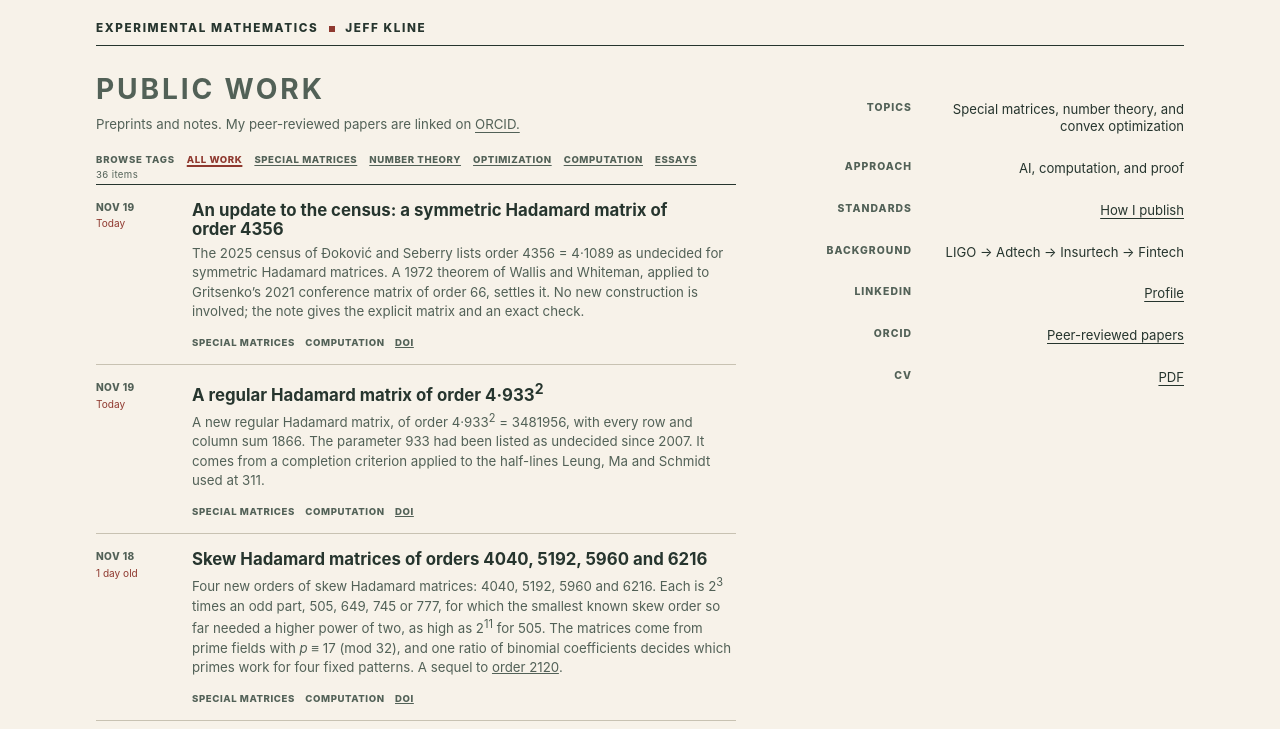
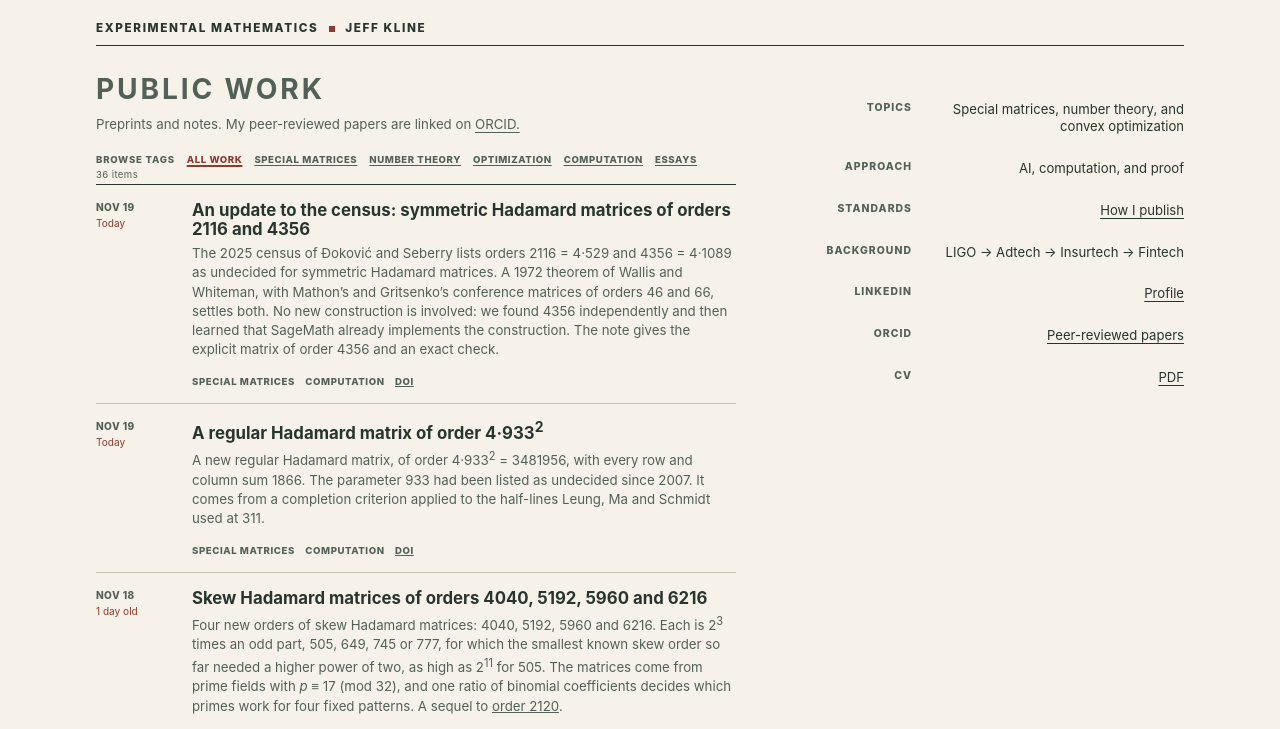
Before and after one commit to jeff-kline/jeff-kline.github.io, a plain HTML site: page index.html in a window 1280 px wide. Shown: the top 729 px of the page. Drawn offline with Linux system fonts and the light colour scheme.

Commit message:
Update the census entry: symmetric Hadamard matrices of orders 2116 and 4356 (v0.2.0)

```diff
--- a/index.html
+++ b/index.html
@@ -582,13 +582,13 @@
                     <article class="note-entry" id="project-symmetric-hadamard-4356" data-tags="special computation">
                         <div class="note-date"><time datetime="2026-11-19">Nov 19</time><span class="note-age">Today</span></div>
                         <div>
-                            <h3 class="note-title"><a href="https://github.com/jeff-kline/symmetric-hadamard-4356" target="_blank" rel="noopener noreferrer">An update to the census: a symmetric Hadamard matrix of order&nbsp;4356</a></h3>
-                            <p class="note-summary">The 2025 census of Đoković and Seberry lists order 4356&nbsp;=&nbsp;4·1089 as undecided for symmetric Hadamard matrices. A 1972 theorem of Wallis and Whiteman, applied to Gritsenko’s 2021 conference matrix of order 66, settles it. No new construction is involved; the note gives the explicit matrix and an exact check.</p>
+                            <h3 class="note-title"><a href="https://github.com/jeff-kline/symmetric-hadamard-4356" target="_blank" rel="noopener noreferrer">An update to the census: symmetric Hadamard matrices of orders 2116 and&nbsp;4356</a></h3>
+                            <p class="note-summary">The 2025 census of Đoković and Seberry lists orders 2116&nbsp;=&nbsp;4·529 and 4356&nbsp;=&nbsp;4·1089 as undecided for symmetric Hadamard matrices. A 1972 theorem of Wallis and Whiteman, with Mathon’s and Gritsenko’s conference matrices of orders 46 and 66, settles both. No new construction is involved: we found 4356 independently and then learned that SageMath already implements the construction. The note gives the explicit matrix of order 4356 and an exact check.</p>
                         </div>
-                        <div class="note-tags" aria-label="Tags and citation for An update to the census: a symmetric Hadamard matrix of order 4356">
+                        <div class="note-tags" aria-label="Tags and citation for An update to the census: symmetric Hadamard matrices of orders 2116 and 4356">
                             <span class="note-tag">special matrices</span>
                             <span class="note-tag">computation</span>
-                            <a class="note-tag" href="https://doi.org/10.5281/zenodo.24379586" target="_blank" rel="noopener noreferrer">DOI</a>
+                            <a class="note-tag" href="https://doi.org/10.5281/zenodo.24382706" target="_blank" rel="noopener noreferrer">DOI</a>
                         </div>
                     </article>
 
```
